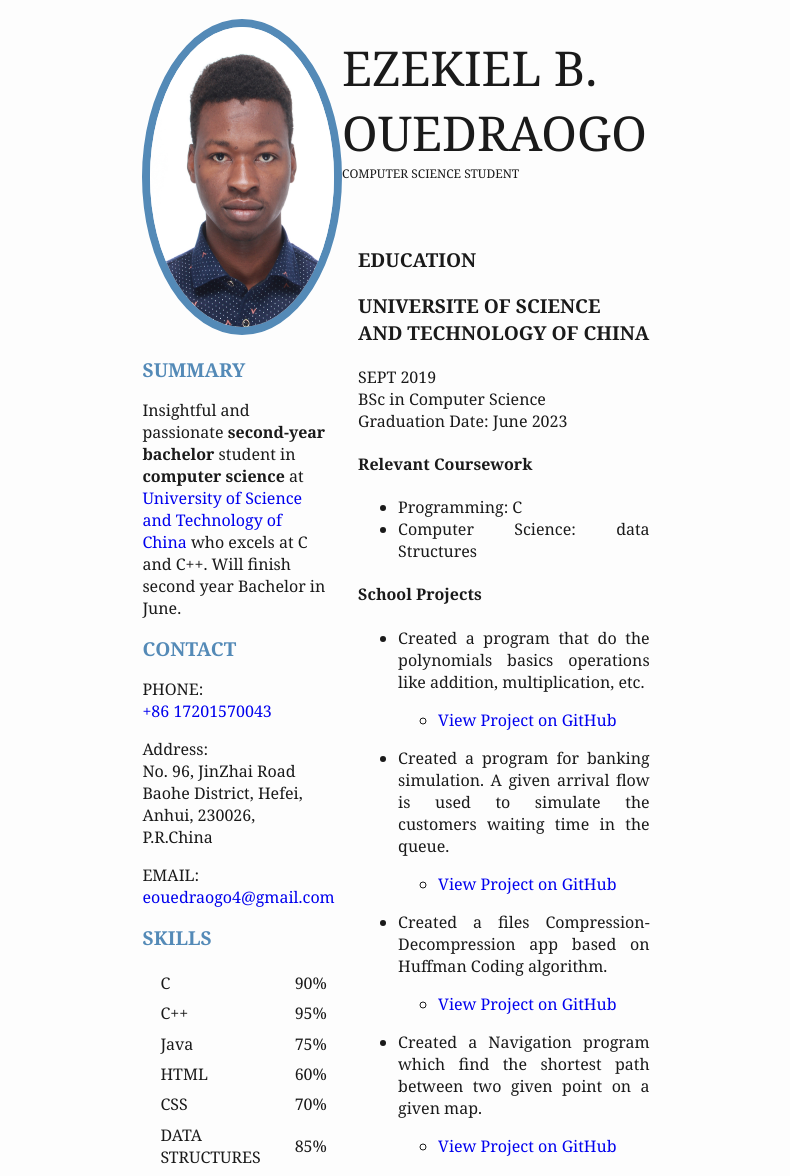
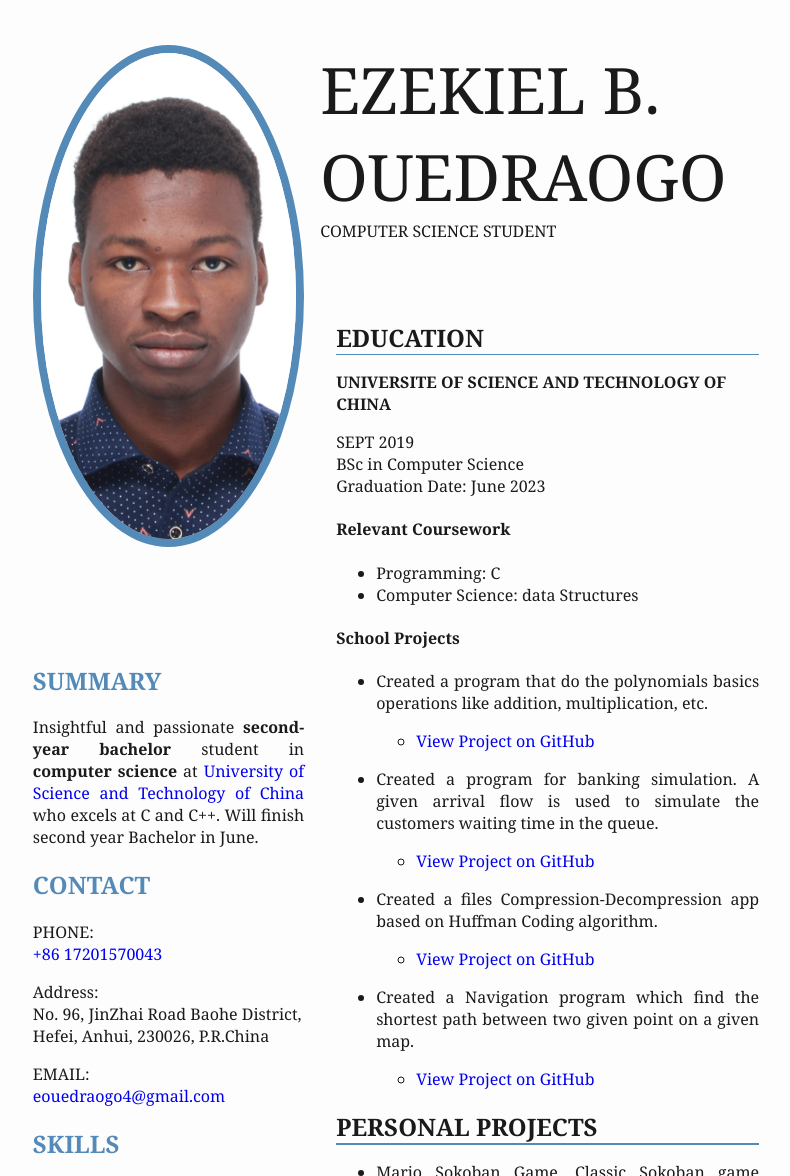
Before and after one commit to oezeb/Resume, a plain HTML site: page index.html in a window 1280 px wide. Shown: the part 21-1197 px from the top of the page, without its empty margins (244-1034 px from the left). Drawn offline with Linux system fonts and the light colour scheme.

Commit message:
using grid view for the left part, add underline for right h2, format tables, some changes in general part too

```diff
--- a/index.html
+++ b/index.html
@@ -9,7 +9,7 @@
 <body>
     <div class="grid-container">
         <div class="header">
-            <h1>EZEKIEL B. OUEDRAOGO<div>COMPUTER SCIENCE STUDENT</div></h1>
+            <h1>EZEKIEL B. OUEDRAOGO<div id="major">COMPUTER SCIENCE STUDENT</div></h1>
         </div>
 
         <div class="left">
@@ -17,6 +17,7 @@
                 <img src="images/id.JPG" alt="photo id" style="width:200px;height:300px">
             </div>
 
+            <div class="doc">
                 <div class="summary">
                     <h2>SUMMARY</h2>
                     <p>Insightful and passionate <strong>second-year bachelor</strong> student in <strong>computer science</strong> at <a href="http://en.ustc.edu.cn/"  target="_blank">University of Science and Technology of China</a> who excels at C and C++. Will finish second year Bachelor in June. </p>
@@ -48,10 +49,12 @@
                     </table>
                 </div>
             </div>
+        </div>
 
         <div class="right">
             <div class="education">
                 <h2>EDUCATION</h2>
+                <div class="line"></div>
                 <p>
                     <h3>UNIVERSITE OF SCIENCE AND TECHNOLOGY OF CHINA</h3>
                     <p>SEPT 2019<br>BSc in Computer Science<br>Graduation Date: June 2023</p>
@@ -92,6 +95,7 @@
 
             <div class="personal-projects">
                 <h2>PERSONAL PROJECTS</h2>
+                <div class="line"></div>
                 <p>
                     <ul>
                         <li><p>Mario Sokoban Game. Classic Sokoban game where Mario pushes boxes to place them on the targets. Program written using C++ and Qt libraries.</p>
@@ -105,6 +109,7 @@
 
             <div class="additional-activities">
                 <h2>ADDITIONAL ACTIVITES</h2>
+                <div class="line"></div>
                 <p>
                     <p>Member, University Music Club</p>
                     <p>Member, University Roller Skating Club</p>
@@ -113,7 +118,7 @@
 
             <div class="languages">
                 <h2>LANGUAGES</h2>
-                <p>
+                <div class="line"></div>
                 <table>
                     <thead>
                         <tr><th>Languages</th><th>Percent</th></tr>
@@ -124,7 +129,6 @@
                         <tr><th>Mandarin</th><td>75%</td></tr>
                     </tbody>
                 </table>
-                </p>
             </div>
         </div>
     </div>
--- a/style.css
+++ b/style.css
@@ -8,22 +8,16 @@ html, body, span, div, p, li  {
 }
 
 h1 {
-    font-size: 3em;
+    font-size: 4em;
     font-weight: normal;
 }
 
-h1 > div {
+h1 > #major {
     font-size: 0.25em;
-    font-weight: normal;
 }
 
-h2, h3 {
-    font-size: 1.2em;
-    font-weight: bold;
-}
-
-h4 {
-    font-weight: bold;
+h3 {
+    font-size: 1em;
 }
 
 p, li, span {
@@ -35,49 +29,60 @@ a {
     font-weight: normal;
 }
 
+table {
+    width: 100%;
+}
+
+table > thead {
+    display: none;
+}
+
+table > tbody > tr > th {
+    text-align: left;
+    font-weight: normal;
+    padding: 0.2em 1em;
+}
+
+table > tbody > tr > td {
+    text-align: center;
+    padding: 0.2em 1em;
+}
+
 /*
 div {
-    border-style: solid;
-    border-width: 1px;
+    border: 1px solid;
 }
 */
+/*left*/
+
+.left > div > div > h2 {
+    color: #548AB7;
+}
 
 /*Photo ID*/
 
+.photo-id {
+    padding: 0 1em 1em 0;
+}
+
 .photo-id > img {
-    max-width: 100%;
-    height: auto;
+    width: 100% !important;
+    height: 80% !important;
+    border: solid 0.5em #548AB7;
     border-radius: 50%;
-    border-style: solid;
-    border-width: 0.5em;
-    border-color: #548AB7;
+    object-fit: cover;
+    margin: 10% 0;
 }
 
 /*summary*/
 
-.summary > h2 {
-    color: #548AB7;
-}
-
-.summary > p {
-    text-align: left;
-}
-
 /*contact*/
-
-.contact > h2 {
-    color: #548AB7;
-}
 
 .contact > div > div {
     margin-bottom: 1em;
 }
 
 /*skills*/
-
-.skills > h2 {
-    color: #548AB7;
-}
 
 .skills > table > thead {
     display: none;
@@ -94,31 +99,54 @@ div {
     padding: 0.2em 1em;
 }
 
-/*Grid Layout*/
+/*right*/
 
-.header {
-    grid-area: header;
+.right > div > .line {
+    height: 1.5px;
+    background-color: #548AB7;
 }
 
-.left {
-    grid-area: left;
-    padding: 1em;
+.right > div > h2 {
+    margin-bottom: 0%;
 }
+
+/*languages*/
+
+.languages > table {
+    margin-top: 1em;
+}
+
+/*Grid Layout*/
+.grid-container {
+    max-width:60%;
+    margin: auto;
+    display: grid;
+    grid-template-areas:
+        'left header'
+        'left right'
+        'left right'
+        'left right';
+    grid-template-columns: 40% 60%;
+    padding: 1em 0;
+}
+
+.header { grid-area: header; }
 
 .right {
     grid-area: right;
     padding: 1em;
 }
 
-.grid-container {
-    max-width:min-content;
-    margin: auto;
+.left {
+    grid-area: left;
+    padding: 1em;
     display: grid;
     grid-template-areas:
-      'left header'
-      'left right'
-      'left right'
-      'left right';
-    grid-template-columns: 40% 60%;
-    padding: 1em 0;
+        'photo-id'
+        'doc';
+    grid-template-rows: 40% 60%;
 }
+
+.photo-id { grid-area: photo-id; }
+
+.doc { grid-area: doc;}
```
Lines whose indentation alone changed are shown as unchanged.
